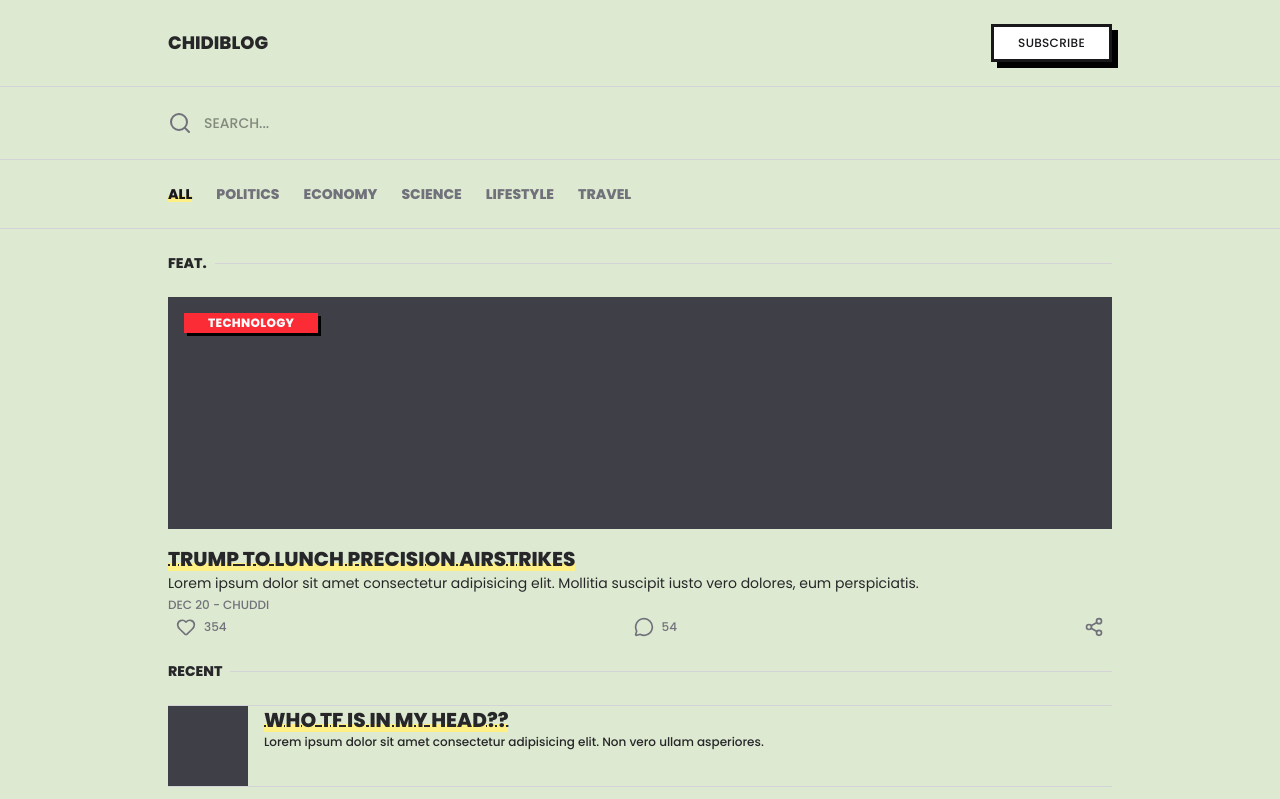
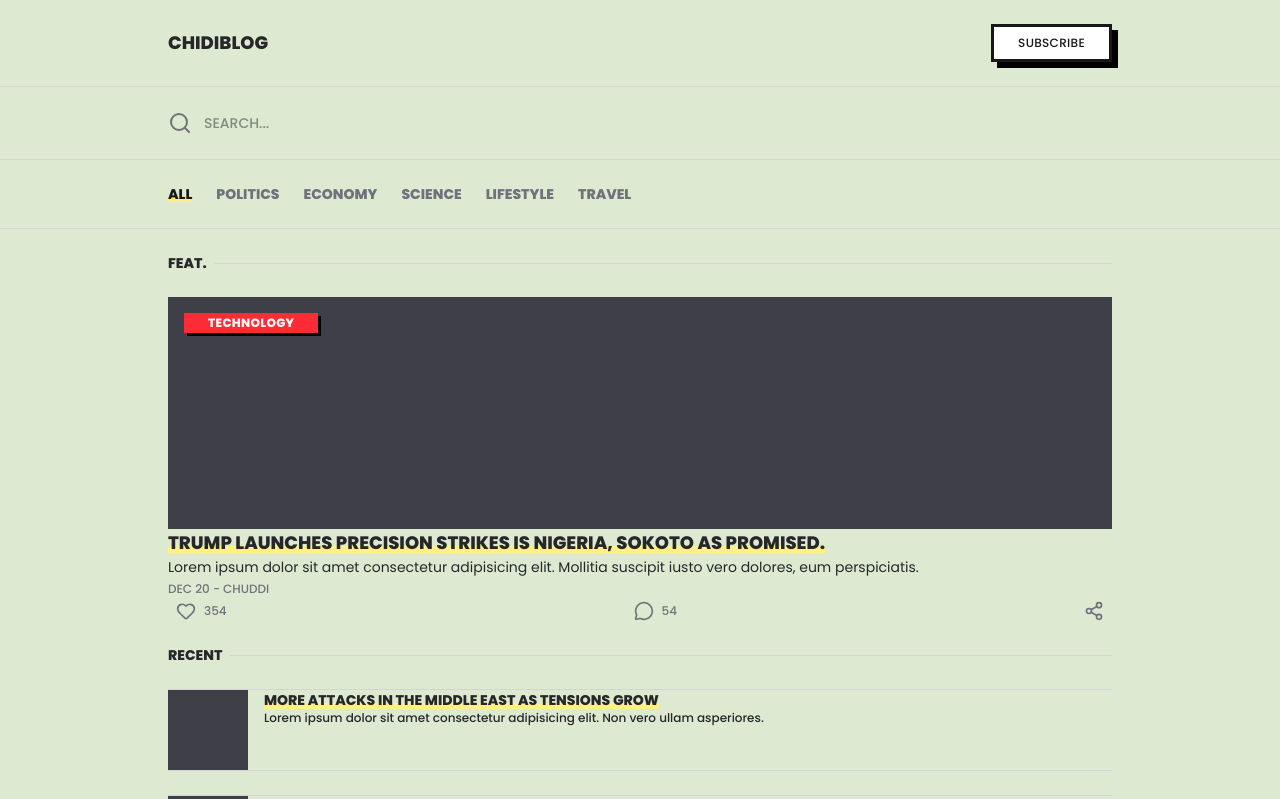
Before and after one commit to thenoobchad/chidisblog, a Next.js app: page / in a window 1280 px wide. Shown: the top 799 px of the page. Built offline with nearby package versions, Linux system fonts and the light colour scheme.

Commit message:
headings fixed

```diff
--- a/app/page.tsx
+++ b/app/page.tsx
@@ -1,4 +1,5 @@
-import { HighlightedText } from "@/components/highlight-text";
+
+import { UnderlineHeading } from "@/components/underline-heading";
 import {  Heart, MessageCircle, Share2 } from "lucide-react";
 
 
@@ -21,10 +22,9 @@ export default function Home() {
 						<p className="uppercase font-extrabold"> technology</p>
 					</button>
 
-					<HighlightedText
-						text="TRUMP TO LUNCH PRECISION AIRSTRIKES"
-						textClass="text-xl pt-4"
-					/>
+					<UnderlineHeading
+						size="text-lg"
+						text="Trump launches precision strikes is Nigeria, Sokoto as promised."/>
 					<p className="text-sm font-light">
 						Lorem ipsum dolor sit amet consectetur adipisicing elit. Mollitia
 						suscipit iusto vero dolores, eum perspiciatis.
@@ -58,12 +58,8 @@ export default function Home() {
 						className="w-full relative flex gap-4  border-y border-zinc-300">
 						<div className="h-20 min-w-20 bg-zinc-700" />
 						<div className="flex flex-col">
-							<HighlightedText
-								text="WHO TF IS IN MY HEAD??"
-								textClass="text-xl"
-								lineClass="bottom-0.5"
-							/>
-							<p className="text-xs">
+							<UnderlineHeading text="More attacks in the middle east as tensions grow"/>
+							<p className="text-xs ">
 								Lorem ipsum dolor sit amet consectetur adipisicing elit. Non
 								vero ullam asperiores.
 							</p>
--- a/components/highlight-text.tsx
+++ /dev/null
@@ -1,20 +0,0 @@
-
-
-export const HighlightedText = ({
-	text,
-	textClass,
-	lineClass,
-}: {
-	text: string;
-	textClass?: string;
-	lineClass?: string;
-}) => {
-	return (
-		<h4
-			className={`${textClass} relative w-fit my-9 z-10 uppercase text-sm font-bold text-zinc-90 	underline -underline-offset-2 underline-zinc-`}>
-			{text}
-			<span className={`${lineClass} bg-yellow-200 w-full absolute left-0 -z-2 bottom-0.5 h-2`}
-			/>
-		</h4>
-	);
-};
--- /dev/null
+++ b/components/underline-heading.tsx
@@ -0,0 +1,32 @@
+
+
+export const UnderlineHeading = ({
+	text,
+	size="text-sm",
+	color = "#fff085",
+	height = "30%",
+	bottom = "10%",
+
+}: {
+		text: string;
+		size?: string;
+	color?: string;
+	height?: string;
+	bottom?: string;
+
+}) => {
+	return (
+		<h2 className={`${size} uppercase font-bold`}>
+			<span
+				style={{
+					backgroundImage: `linear-gradient(120deg, ${color} 0%, ${color} 100%)`,
+					backgroundRepeat: `no-repeat`,
+					backgroundSize: `100% ${height}`,
+					backgroundPosition: `0 ${100 - parseInt(bottom)}%`,
+				}}
+				className="inline box-decoration-break-clone box-decoration-clone">
+				{text}
+			</span>
+		</h2>
+	);
+};
```
